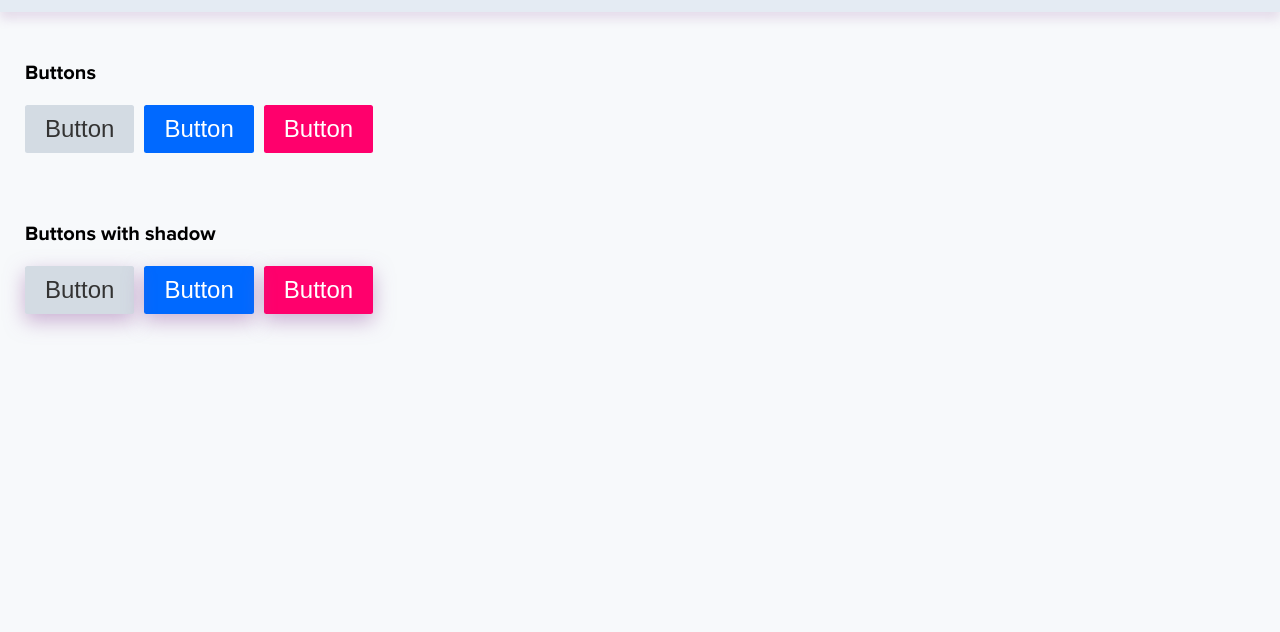
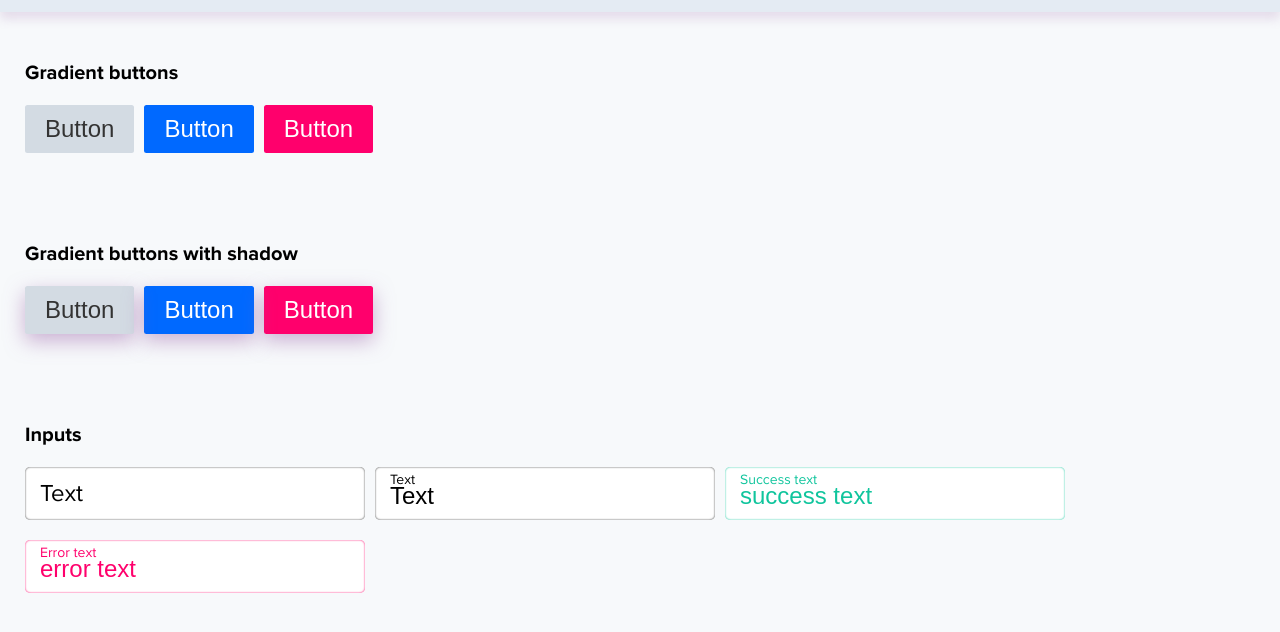
Before and after one commit to Fedorrychkov/Gradial, a website: page src/index.html in a window 1280 px wide. Shown: the part 98-730 px from the top of the page. Drawn offline with nearby package versions, Linux system fonts and the light colour scheme; files that its build step writes are made by us from their sources.

Commit message:
Add form controll, text input

```diff
--- a/src/assets/styles/scss/common/_variables.scss
+++ b/src/assets/styles/scss/common/_variables.scss
@@ -11,6 +11,7 @@ $seafoam-color:             #93B38C;
 $yellow-color:              yellow;
 $focus-color:               #0069ff;
 $important-color:           #ff006c;
+$success-color:             #10c59d;
 
 $rosy-color-pink:           #F4686E;
 $rosy-color-ligh:           #FFC2C3;
--- a/src/assets/styles/scss/main.scss
+++ b/src/assets/styles/scss/main.scss
@@ -7,6 +7,7 @@
 @import './ui/gradient-text';
 @import './ui/gradial-button';
 @import './ui/font-size';
+@import './ui/gradial-input';
 
 .content {
     padding: $offset-xl 0;
--- a/src/assets/styles/scss/shared/_section.scss
+++ b/src/assets/styles/scss/shared/_section.scss
@@ -8,9 +8,11 @@
         display: flex;
         justify-content: flex-start;
         align-items: flex-start;
+        flex-wrap: wrap;
         margin: $offset-lg 0;
         & > * {
             margin-right: $offset-sm;
+            margin-bottom: $offset-lg;
         }
     }
 }
--- /dev/null
+++ b/src/assets/styles/scss/ui/_gradial-input.scss
@@ -0,0 +1,52 @@
+@import '../common/_variables.scss';
+
+.gradial-input {
+    &__field {
+        position: relative;
+    }
+    &__control {
+        box-sizing: border-box;
+        padding: $offset-md $offset-md $offset-sm;
+        border: none;
+        position: relative;
+        box-shadow: inset 0 0 2px 0 $dark-color;
+        border-radius: $offset-mc;
+        transition: all $animation-fast;
+        &:focus {
+            box-shadow: inset 0 0 2px 0 $dark-color;
+        }
+        &.gradial-input__error {
+            box-shadow: inset 0 0 2px 0 $important-color;
+            color: $important-color;
+            &:focus {
+                box-shadow: inset 0 0 2px 0 $important-color;
+            }
+            & + .gradial-input__label {
+                color: $important-color;
+            }
+        }
+        &.gradial-input__success {
+            box-shadow: inset 0 0 2px 0 $success-color;
+            color: $success-color;
+            &:focus {
+                box-shadow: inset 0 0 2px 0 $success-color;
+            }
+            & + .gradial-input__label {
+                color: $success-color;
+            }
+        }
+        &:focus, &:not(:placeholder-shown) {
+            & + .gradial-input__label {
+                top: $offset-mc;
+                font-size: $font-size-sm*.7;
+            }
+        }
+    }
+    &__label {
+        font-size: $font-size-md;
+        position: absolute;
+        top: $offset-sm*1.3;
+        left: $offset-md;
+        transition: all $animation-fast;
+    }
+}
--- a/src/index.html
+++ b/src/index.html
@@ -6,7 +6,7 @@
         //= partials/templates/_header.html
         <main class="content">
             <section class="section wrapper">
-                <h3 class="section-title">Buttons</h3>
+                <h3 class="section-title">Gradient buttons</h3>
                 <div class="buttons section__body">
                     //= partials/components/button/_button.html
                     //= partials/components/button/_button-blue.html
@@ -14,11 +14,20 @@
                 </div>
             </section>
             <section class="section wrapper">
-                <h3 class="section-title">Buttons with shadow</h3>
+                <h3 class="section-title">Gradient buttons with shadow</h3>
                 <div class="buttons section__body">
                     //= partials/components/button-shadow/_button.html
                     //= partials/components/button-shadow/_button-blue.html
                     //= partials/components/button-shadow/_button-red.html
+                </div>
+            </section>
+            <section class="section wrapper">
+                <h3 class="section-title">Inputs</h3>
+                <div class="buttons section__body">
+                    //= partials/components/inputs/text-field/_input-control.html
+                    //= partials/components/inputs/text-field/_input-control-text.html
+                    //= partials/components/inputs/text-field/_input-control-success.html
+                    //= partials/components/inputs/text-field/_input-control-error.html
                 </div>
             </section>
         </main>
--- /dev/null
+++ b/src/partials/components/inputs/text-field/_input-control-error.html
@@ -0,0 +1,4 @@
+<label for="" class="gradial-input__field">
+    <input type="text" name="" class="gradial-input__control font-size--md gradial-input__error" placeholder=" " id="" value="error text">
+    <span class="gradial-input__label">Error text</span>
+</label>
--- /dev/null
+++ b/src/partials/components/inputs/text-field/_input-control-success.html
@@ -0,0 +1,4 @@
+<label for="" class="gradial-input__field">
+    <input type="text" name="" class="gradial-input__control font-size--md gradial-input__success" placeholder=" " id="" value="success text">
+    <span class="gradial-input__label">Success text</span>
+</label>
--- /dev/null
+++ b/src/partials/components/inputs/text-field/_input-control-text.html
@@ -0,0 +1,4 @@
+<label for="" class="gradial-input__field">
+    <input type="text" name="" class="gradial-input__control font-size--md" placeholder=" " value="Text" id="">
+    <span class="gradial-input__label">Text</span>
+</label>
--- /dev/null
+++ b/src/partials/components/inputs/text-field/_input-control.html
@@ -0,0 +1,4 @@
+<label for="" class="gradial-input__field">
+    <input type="text" name="" class="gradial-input__control font-size--md" placeholder=" " id="">
+    <span class="gradial-input__label">Text</span>
+</label>
```
Also changed, not shown: build/assets/css/main.css, build/index.html, build/partials/components/inputs/text-field/_input-control-error.html (added), build/partials/components/inputs/text-field/_input-control-success.html (added), build/partials/components/inputs/text-field/_input-control-text.html (added), build/partials/components/inputs/text-field/_input-control.html (added).
